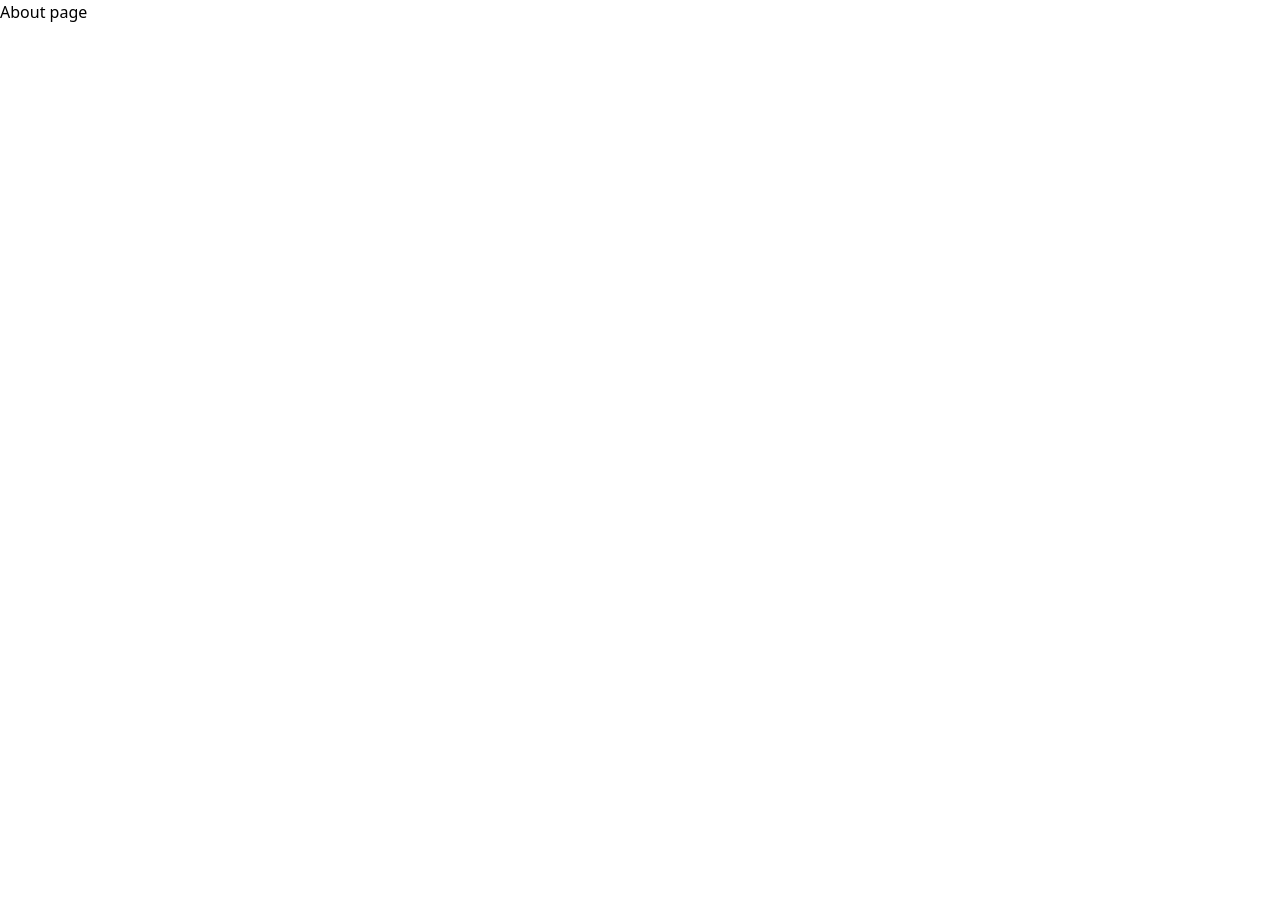
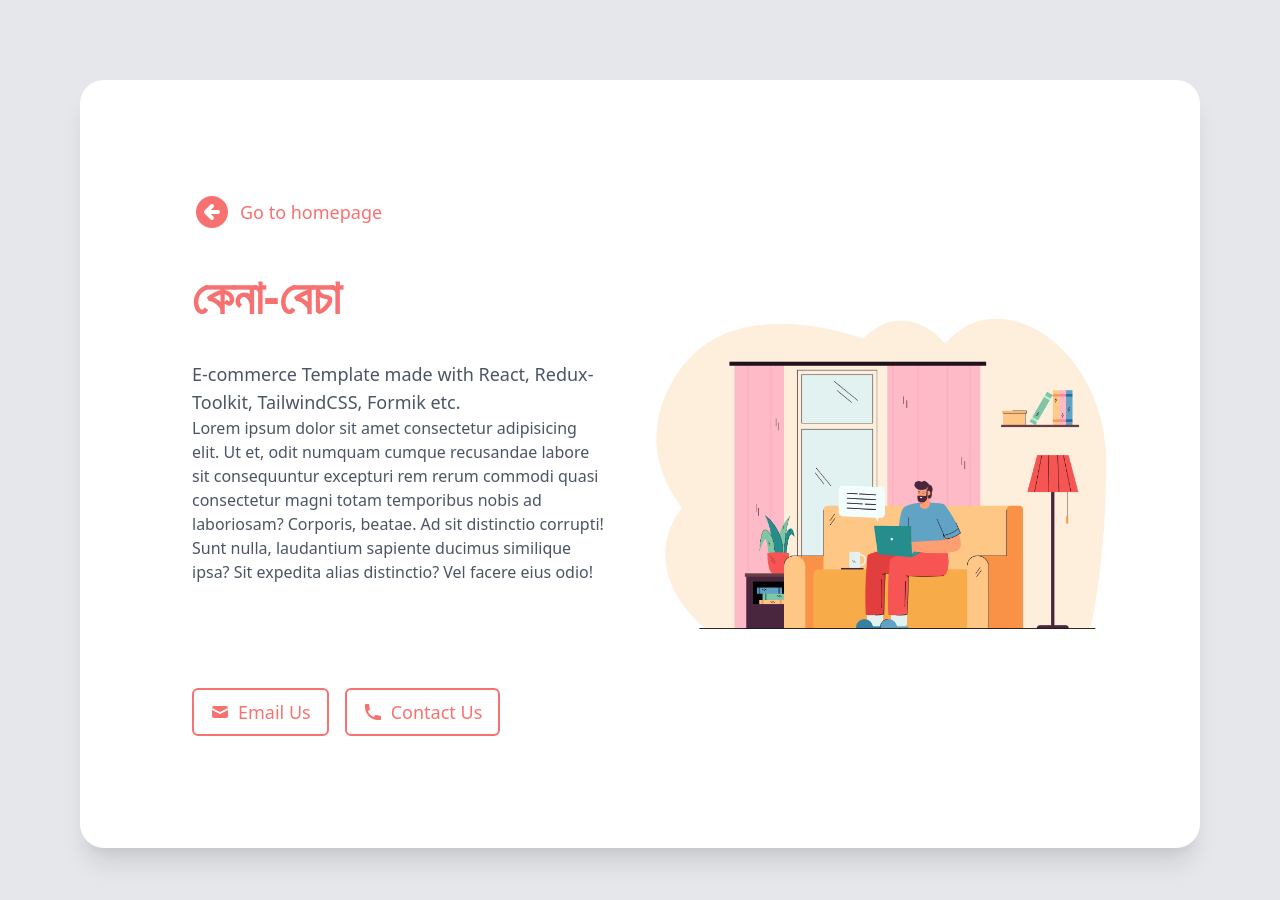
Before and after one commit to amitkbiswas01/kena-becha, a React (Create React App) app: page /about in a window 1280 px wide. Shown: the top 900 px of the page. Before the commit the page ends 800 px from the top, so only its background shows below. Built offline with nearby package versions, Linux system fonts and the light colour scheme.

Commit message:
added about page

```diff
--- a/src/shared/components/404/404.jsx
+++ b/src/shared/components/404/404.jsx
@@ -6,7 +6,6 @@ import fourZeroFour from "assets/images/404.jpg";
 
 export default function NotFound() {
     return (
-        <div>
         <div className="min-w-screen min-h-screen bg-gray-200 flex items-center p-5 lg:p-20 overflow-hidden relative">
             <div className="flex-1 min-h-full min-w-full rounded-3xl bg-white shadow-xl p-10 lg:p-20 text-gray-800 relative md:flex items-center text-center md:text-left">
                 <div className="w-full md:w-1/2">
@@ -18,8 +17,7 @@ export default function NotFound() {
                             The page you're looking for isn't available.
                         </p>
                         <p className="text-lg">
-                                Try searching again or use the Go Back button
-                                below.
+                            Try searching again or use the Go Back button below.
                         </p>
                     </div>
                     <div className="mb-20 md:mb-0">
@@ -37,6 +35,5 @@ export default function NotFound() {
                 </div>
             </div>
         </div>
-        </div>
     );
 }
--- a/src/shared/components/about/about.jsx
+++ b/src/shared/components/about/about.jsx
@@ -1,5 +1,67 @@
 import React from "react";
+import { NavLink } from "react-router-dom";
+import {
+    MailIcon,
+    PhoneIcon,
+    ArrowCircleLeftIcon,
+} from "@heroicons/react/solid";
 
-export default function About() {
-    return <div>About page</div>;
+import about from "assets/images/about.jpg";
+
+function About() {
+    return (
+        <div className="min-w-screen min-h-screen bg-gray-200 flex items-center p-5 lg:p-20 overflow-hidden relative">
+            <div className="flex-1 min-h-full min-w-full rounded-3xl bg-white shadow-xl p-10 lg:p-20 text-gray-800 relative md:flex items-center text-center md:text-left">
+                <div className="w-full md:w-1/2">
+                    <div className="mb-10 p-4 md:p-8 text-gray-600 font-light ">
+                        <NavLink
+                            to="/"
+                            className="mb-10 text-lg font-light transform transition-all hover:scale-110 text-red-400 hover:text-red-600 flex justify-center md:justify-start items-center flex-col md:flex-row "
+                        >
+                            <ArrowCircleLeftIcon className="h-10 w-10 mb-2 md:mr-2 md:mb-0" />
+                            <p>Go to homepage</p>
+                        </NavLink>
+                        <h1 className="font-black uppercase text-3xl lg:text-5xl text-red-400 mb-10">
+                            কেনা-বেচা
+                        </h1>
+                        <p className="text-lg">
+                            E-commerce Template made with React, Redux-Toolkit,
+                            TailwindCSS, Formik etc.
+                        </p>
+                        <p>
+                            Lorem ipsum dolor sit amet consectetur adipisicing
+                            elit. Ut et, odit numquam cumque recusandae labore
+                            sit consequuntur excepturi rem rerum commodi quasi
+                            consectetur magni totam temporibus nobis ad
+                            laboriosam? Corporis, beatae. Ad sit distinctio
+                            corrupti! Sunt nulla, laudantium sapiente ducimus
+                            similique ipsa? Sit expedita alias distinctio? Vel
+                            facere eius odio!
+                        </p>
+                    </div>
+                    <div className="mb-20 md:mb-0 p-4 md:p-8 flex justify-center md:justify-start items-center">
+                        <NavLink
+                            to="mailto:amitkbiswas01@gmail.com>subject=e-commerce-mail"
+                            className="px-4 py-2 mr-4 text-lg font-light transform transition-all hover:scale-110 border-2 rounded-md border-red-400 hover:border-red-600 text-red-400 hover:text-red-600 flex flex-col md:flex-row justify-center md:justify-start items-center"
+                        >
+                            <MailIcon className="h-5 w-5 mr-2 hidden md:inline-block" />
+                            <p>Email Us</p>
+                        </NavLink>
+                        <NavLink
+                            to="tel:+555555"
+                            className="px-4 py-2 text-lg font-light transform transition-all hover:scale-110 border-2 rounded-md border-red-400 hover:border-red-600 text-red-400 hover:text-red-600 flex flex-col md:flex-row justify-center items-center"
+                        >
+                            <PhoneIcon className="h-5 w-5 mr-2 hidden md:inline-block" />
+                            <p>Contact Us</p>
+                        </NavLink>
+                    </div>
+                </div>
+                <div className="w-full md:w-1/2 text-center">
+                    <img src={about} alt="page not found" />
+                </div>
+            </div>
+        </div>
+    );
 }
+
+export default About;
```
Also changed, not shown: src/assets/images/about.jpg (added), 1 other file (tests, documents, lock files or other folders). Lines whose indentation alone changed are shown as unchanged.
